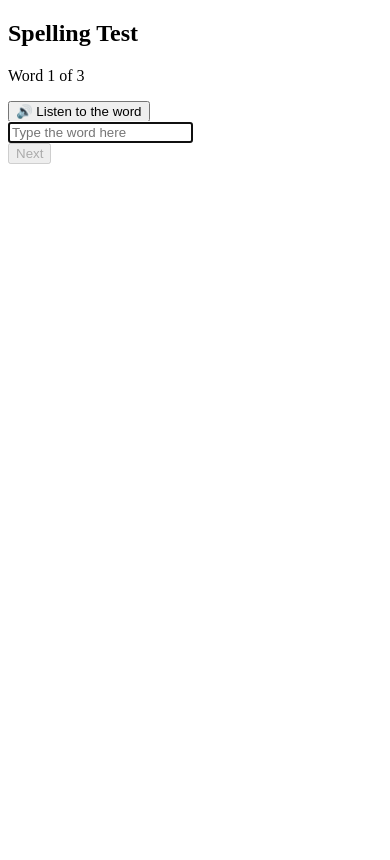
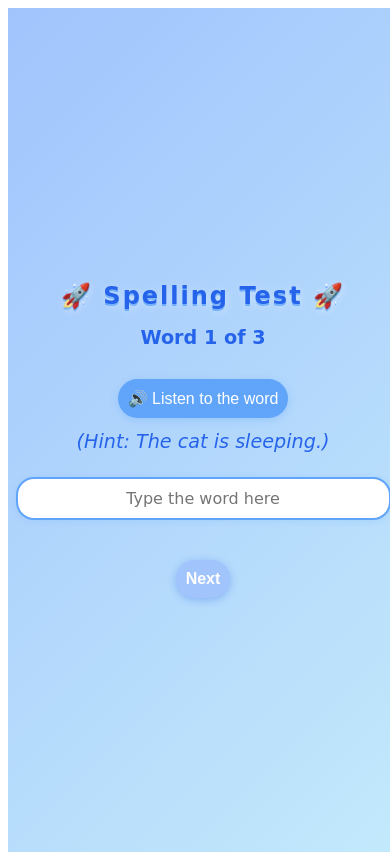
Before and after one commit to getOffIt/spellingWebsite, a React (Vite) app in the folder spellingWebsite/: page / in a window 390 px wide. Built offline with nearby package versions, Linux system fonts and the light colour scheme.

Commit message:
some initial design

```diff
--- /dev/null
+++ b/spellingWebsite/src/pages/SpellingTest.css
@@ -0,0 +1,146 @@
+.spelling-container {
+  min-height: 100vh;
+  min-width: 100vw;
+  width: 100vw;
+  height: 100vh;
+  box-sizing: border-box;
+  background: linear-gradient(135deg, #a1c4fd 0%, #c2e9fb 100%);
+  display: flex;
+  flex-direction: column;
+  justify-content: center;
+  align-items: center;
+  font-family: 'Comic Sans MS', 'Comic Sans', cursive, sans-serif;
+  padding: 0;
+}
+
+.spelling-title {
+  color: #2563eb;
+  font-size: 2.5rem;
+  margin-bottom: 16px;
+  letter-spacing: 2px;
+  text-shadow: 1px 2px 8px #fff6, 0 2px 0 #60a5fa;
+}
+
+.spelling-progress {
+  font-size: 1.2rem;
+  color: #2563eb;
+  margin-bottom: 12px;
+  font-weight: bold;
+}
+
+.spelling-listen-btn {
+  background: #60a5fa;
+  color: #fff;
+  border: none;
+  border-radius: 24px;
+  padding: 18px 36px;
+  font-size: 1.5rem;
+  margin: 18px 0 12px 0;
+  cursor: pointer;
+  box-shadow: 0 2px 8px #60a5fa55;
+  transition: background 0.2s;
+  touch-action: manipulation;
+}
+.spelling-listen-btn:hover {
+  background: #2563eb;
+}
+
+.spelling-sentence {
+  color: #2563eb;
+  font-size: 1.2rem;
+  margin-bottom: 24px;
+  font-style: italic;
+}
+
+.spelling-input {
+  font-size: 2rem;
+  padding: 18px 24px;
+  border-radius: 18px;
+  border: 2px solid #60a5fa;
+  margin-bottom: 24px;
+  outline: none;
+  width: 90vw;
+  max-width: 500px;
+  text-align: center;
+  background: #fff;
+  color: #2563eb;
+  font-family: inherit;
+  box-shadow: 0 1px 6px #60a5fa33;
+  touch-action: manipulation;
+}
+
+.spelling-btn {
+  background: #2563eb;
+  color: #fff;
+  border: none;
+  border-radius: 24px;
+  padding: 18px 40px;
+  font-size: 1.7rem;
+  margin-top: 16px;
+  cursor: pointer;
+  font-weight: bold;
+  box-shadow: 0 2px 8px #2563eb55;
+  transition: background 0.2s;
+  touch-action: manipulation;
+}
+.spelling-btn:disabled {
+  background: #a1c4fd;
+  color: #fff;
+  cursor: not-allowed;
+}
+.spelling-btn:hover:not(:disabled) {
+  background: #60a5fa;
+}
+
+.spelling-results {
+  list-style: none;
+  padding: 0;
+  margin: 24px 0 16px 0;
+  width: 90vw;
+  max-width: 500px;
+}
+.spelling-results li {
+  font-size: 1.5rem;
+  margin: 18px 0;
+  padding: 18px 0;
+  border-radius: 18px;
+  background: #fff;
+  box-shadow: 0 1px 6px #60a5fa22;
+}
+.spelling-results .correct {
+  color: #22c55e;
+  border: 2px solid #22c55e;
+}
+.spelling-results .incorrect {
+  color: #ef4444;
+  border: 2px solid #ef4444;
+}
+.correction {
+  color: #2563eb;
+  font-size: 1.2rem;
+  display: block;
+  margin-top: 4px;
+}
+
+@media (max-width: 900px) {
+  .spelling-title {
+    font-size: 2rem;
+  }
+  .spelling-input, .spelling-results, .spelling-btn, .spelling-listen-btn {
+    font-size: 1.2rem;
+    padding: 14px 18px;
+  }
+}
+
+@media (max-width: 600px) {
+  .spelling-title {
+    font-size: 1.5rem;
+  }
+  .spelling-input, .spelling-results, .spelling-btn, .spelling-listen-btn {
+    font-size: 1rem;
+    padding: 10px 10px;
+  }
+  .spelling-container {
+    padding: 0;
+  }
+}
--- a/spellingWebsite/src/pages/SpellingTest.tsx
+++ b/spellingWebsite/src/pages/SpellingTest.tsx
@@ -1,4 +1,5 @@
 import React, { useState } from 'react';
+import './SpellingTest.css';
 
 const WORDS = [
   { word: 'cat', sentence: 'The cat is sleeping.' },
@@ -32,25 +33,27 @@ export default function SpellingTest() {
 
   if (showResults) {
     return (
-      <div>
-        <h2>Results</h2>
-        <ul>
+      <div className="spelling-container">
+        <h2 className="spelling-title">🎉 Results 🎉</h2>
+        <ul className="spelling-results">
           {WORDS.map((item, idx) => {
             const correct = answers[idx].trim().toLowerCase() === item.word;
             return (
-              <li key={item.word}>
+              <li key={item.word} className={correct ? 'correct' : 'incorrect'}>
                 <strong>{item.word}</strong>:&nbsp;
                 {correct ? (
-                  <span style={{ color: 'green' }}>Correct!</span>
+                  <span>✅ Great job!</span>
                 ) : (
-                  <span style={{ color: 'red' }}>
-                    Incorrect (You wrote: "{answers[idx]}")
+                  <span>
+                    ❌ Oops! You wrote: "{answers[idx]}"<br />
+                    <span className="correction">Correct spelling: <b>{item.word}</b></span>
                   </span>
                 )}
               </li>
             );
           })}
         </ul>
+        <button className="spelling-btn" onClick={() => window.location.reload()}>Try Again</button>
       </div>
     );
   }
@@ -58,20 +61,22 @@ export default function SpellingTest() {
   const current = WORDS[step];
 
   return (
-    <div>
-      <h2>Spelling Test</h2>
-      <p>Word {step + 1} of {WORDS.length}</p>
-      <button onClick={() => speak(current.word)}>🔊 Listen to the word</button>
-      <br />
+    <div className="spelling-container">
+      <h2 className="spelling-title">🚀 Spelling Test 🚀</h2>
+      <div className="spelling-progress">Word {step + 1} of {WORDS.length}</div>
+      <button className="spelling-listen-btn" onClick={() => speak(current.word)}>
+        🔊 Listen to the word
+      </button>
+      <div className="spelling-sentence">(Hint: {current.sentence})</div>
       <input
+        className="spelling-input"
         type="text"
         value={answers[step]}
         onChange={handleInput}
         placeholder="Type the word here"
         autoFocus
       />
-      <br />
-      <button onClick={handleNext} disabled={!answers[step]}>
+      <button className="spelling-btn" onClick={handleNext} disabled={!answers[step]}>
         {step === WORDS.length - 1 ? 'See Results' : 'Next'}
       </button>
     </div>
```
